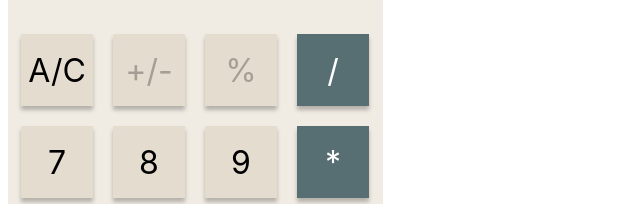
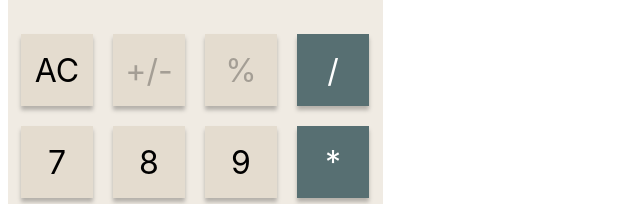
Before and after one commit to Cotrii/Calculator, a plain HTML site: page index.html in a window 1280 px wide. Shown: the part 233-437 px from the top of the page, 0-640 px from the left. Drawn offline with Linux system fonts and the light colour scheme.

Commit message:
Update index.html

```diff
--- a/index.html
+++ b/index.html
@@ -18,7 +18,7 @@
 
             <div class="blocks-cont">
                 <div class="first sec">
-                    <button class="blk" id="clr">A/C</button>
+                    <button class="blk" id="clr">AC</button>
                     <button class="blk" disabled>+/-</button>
                     <button class="blk" disabled>%</button>
                     <button class="blk opt">/</button>
```
